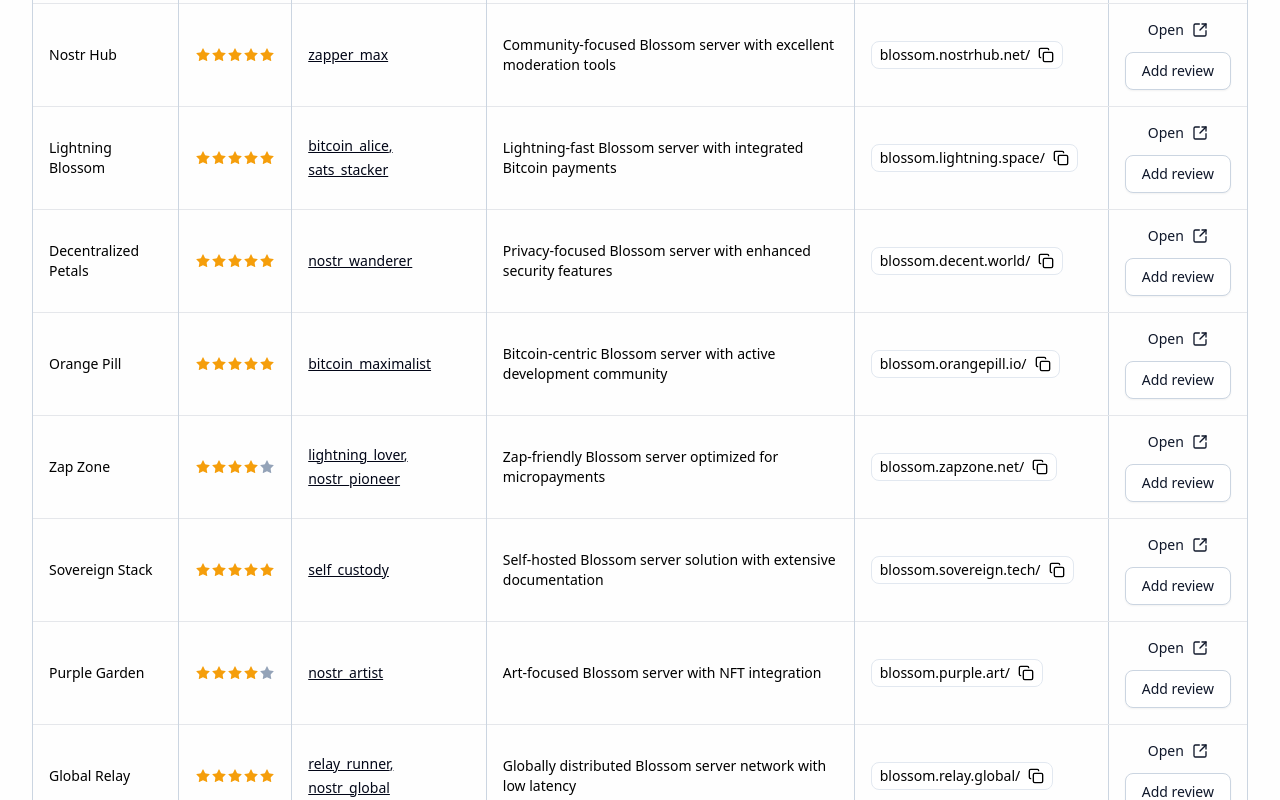
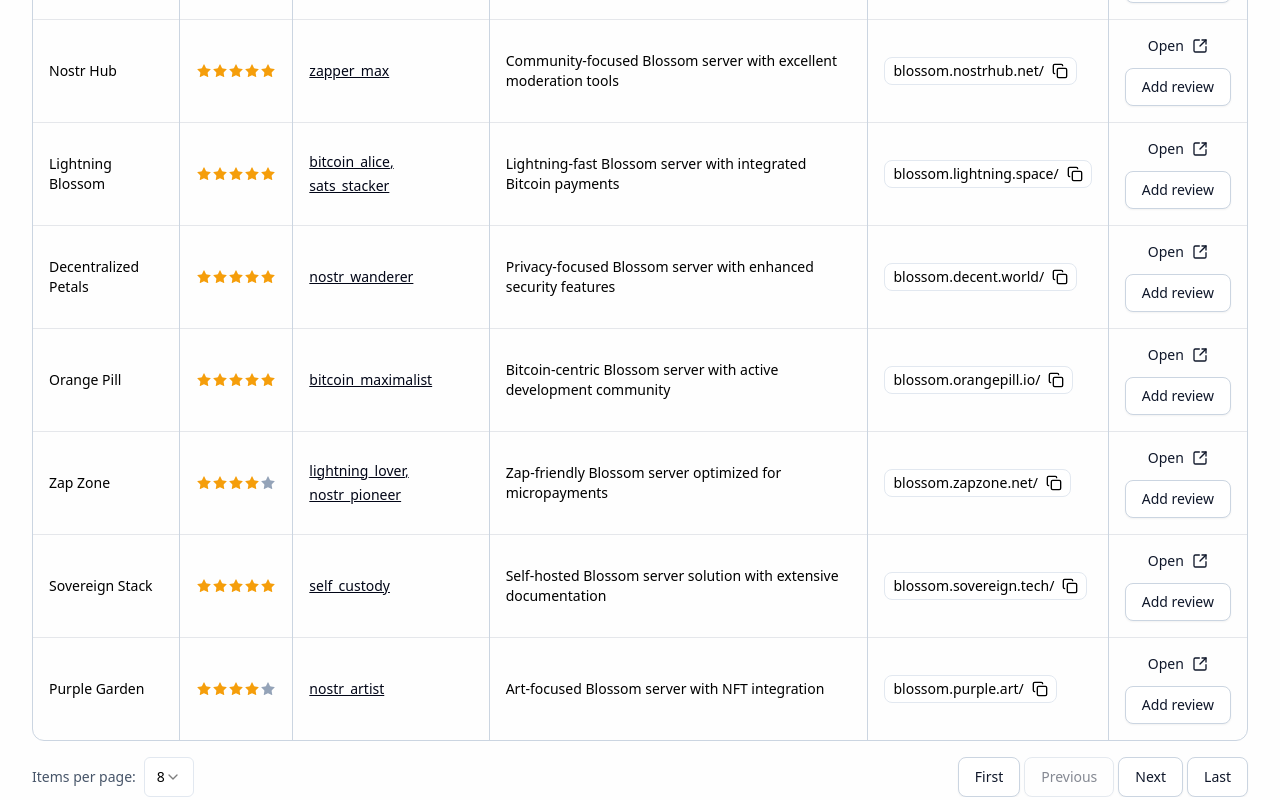
Before and after one commit to pjosxyz/blossom-table, a React (Vite) app: page / in a window 1280 px wide. Shown: the part 340-1140 px from the top of the page. Built offline with nearby package versions, Linux system fonts and the light colour scheme.

Commit message:
Implemented filtering on Server Name column. Implemented pagination.

```diff
--- a/src/App.tsx
+++ b/src/App.tsx
@@ -13,7 +13,8 @@ function App() {
   const data = React.useMemo(() => mData, []);
 
   // TODO: need to memoise...
-  const columns: ColumnDef<ServerData>[] = [
+  const columns = React.useMemo<ColumnDef<ServerData>[]>(
+    () => [
       {
         accessorKey: "serverName",
         header: "Server Name",
@@ -26,7 +27,9 @@ function App() {
       {
         accessorKey: "reviewedBy",
         header: "Reviewed by",
-      cell: (info) => <Reviewers reviewedBy={info.getValue<ReviewedBy[]>()} />,
+        cell: (info) => (
+          <Reviewers reviewedBy={info.getValue<ReviewedBy[]>()} />
+        ),
       },
       {
         accessorKey: "description",
@@ -42,7 +45,9 @@ function App() {
         header: "Actions",
         cell: () => <ActionButtons />,
       },
-  ];
+    ],
+    [] // No dependencies since columns definition is static
+  );
   return (
     <BaseLayout>
       <Tabs defaultValue="servers" className="w-full">
--- a/src/components/servers-table/components/desktop-servers-table/desktop-table.tsx
+++ b/src/components/servers-table/components/desktop-servers-table/desktop-table.tsx
@@ -19,7 +19,7 @@ export default function DesktopTable({
 }: TableProps) {
   return (
     <div className="hidden lg:block">
-      <div className="flex items-center justify-between">
+      <div className="flex items-center justify-between mb-4">
         <ServerNameSearch
           onSearchChange={onServerNameFilterChange}
           serverNameFilter={serverNameFilter}
@@ -37,6 +37,7 @@ export default function DesktopTable({
                     // first cell doesn't get a border-left
                     className={index > 0 ? "border-l border-slate-300" : ""}
                   >
+                    {/* TableHead children typed as React.Node so wrapped in fragment to keep TS happy */}
                     <>{headers.column.columnDef.header}</>
                   </TableHead>
                 ))}
@@ -49,15 +50,14 @@ export default function DesktopTable({
                 {row.getVisibleCells().map((cell, index) => (
                   <TableCell
                     key={cell.id}
-                    className={
-                      cell.column.columnDef.header === "Actions"
-                        ? "border-l border-slate-300 flex flex-col gap-3"
-                        : index > 0
-                        ? "border-l border-slate-300"
-                        : ""
-                    }
+                    className={index > 0 ? "border-l border-slate-300" : ""}
                   >
-                    {flexRender(cell.column.columnDef.cell, cell.getContext())}
+                    <div className="flex flex-col gap-3">
+                      {flexRender(
+                        cell.column.columnDef.cell,
+                        cell.getContext()
+                      )}
+                    </div>
                   </TableCell>
                 ))}
               </TableRow>
--- a/src/components/servers-table/components/pagination.tsx
+++ b/src/components/servers-table/components/pagination.tsx
@@ -4,9 +4,9 @@ import { Select, SelectContent, SelectItem, SelectTrigger, SelectValue } from "@
 
 function Pagination({ tableData, itemsPerPage, onItemsPerPageChange }: PaginationProps) {
   return (
-    <div className="flex justify-between flex-end px-2 sm:px-4">
-      <div className="flex items-center">
-        <p className="text-sm grow-1 whitespace-nowrap hidden sm:block">
+    <div className="flex justify-between flex-end px-2 sm:px-4 lg:px-0">
+      <div className="flex items-center gap-2">
+        <p className="text-sm grow-1 text-slate-600 whitespace-nowrap hidden sm:block">
           Items per page:
         </p>
         <Select onValueChange={onItemsPerPageChange}>
@@ -14,9 +14,9 @@ function Pagination({ tableData, itemsPerPage, onItemsPerPageChange }: Paginatio
             <SelectValue placeholder={itemsPerPage} />
           </SelectTrigger>
           <SelectContent>
-            <SelectItem value="10">10</SelectItem>
-            <SelectItem value="20">20</SelectItem>
-            <SelectItem value="30">30</SelectItem>
+            <SelectItem value="8">8</SelectItem>
+            <SelectItem value="16">16</SelectItem>
+            <SelectItem value="24">24</SelectItem>
           </SelectContent>
         </Select>
       </div>
--- a/src/components/servers-table/components/server-search.tsx
+++ b/src/components/servers-table/components/server-search.tsx
@@ -11,6 +11,7 @@ export default function ServerNameSearch({
       className="max-w-96 border border-slate-300"
       value={serverNameFilter}
       onChange={(e) => onSearchChange(e.target.value)}
+      // onChange={(e) => console.log(e.target.value)}
     />
   );
 }
--- a/src/components/servers-table/index.tsx
+++ b/src/components/servers-table/index.tsx
@@ -1,6 +1,8 @@
 import React from "react";
 import {
+  ColumnFiltersState,
   getCoreRowModel,
+  getFilteredRowModel,
   getPaginationRowModel,
   useReactTable,
 } from "@tanstack/react-table";
@@ -11,24 +13,47 @@ import { DEFAULT_ITEMS_PER_PAGE } from "@/consts";
 import DesktopTable from "./components/desktop-servers-table/desktop-table";
 
 export default function ServersTable({ data, columns }: ServersTableProps) {
+  const [serverNameFilter, setServerNameFilter] = React.useState<string>("");
+  const [itemsPerPage, setItemsPerPage] = React.useState<number>(
+    DEFAULT_ITEMS_PER_PAGE
+  );
+  const [columnFilters, setColumnFilters] = React.useState<ColumnFiltersState>([
+    {
+      id: "serverName",
+      value: serverNameFilter,
+    },
+  ]);
+  const [pagination, setPagination] = React.useState({
+    pageIndex: 0,
+    pageSize: itemsPerPage,
+  });
+
   const table = useReactTable({
     data,
     columns,
     getCoreRowModel: getCoreRowModel(),
     getPaginationRowModel: getPaginationRowModel(),
+    getFilteredRowModel: getFilteredRowModel(),
+    onPaginationChange: setPagination,
+    state: {
+      columnFilters,
+      pagination,
+    },
+    onColumnFiltersChange: setColumnFilters,
   });
-  const [serverNameFilter, setServerNameFilter] = React.useState<string>("");
-  const [itemsPerPage, setItemsPerPage] = React.useState<number>(
-    DEFAULT_ITEMS_PER_PAGE
-  );
 
   function handleServerNameFilterChange(value: string) {
     setServerNameFilter(value);
+    table.getColumn("serverName")?.setFilterValue(value);
   }
 
   function handleItemsPerPageChange(value: string) {
     const numItems = Number(value);
     setItemsPerPage(numItems);
+    setPagination((prev) => ({
+      ...prev,
+      pageSize: numItems,
+    }));
   }
 
   return (
--- a/src/consts.ts
+++ b/src/consts.ts
@@ -1,2 +1,2 @@
-export const DEFAULT_ITEMS_PER_PAGE = 10
+export const DEFAULT_ITEMS_PER_PAGE = 8
 export const MAX_REVIEWER_USERNAMES = 5
```
Lines whose indentation alone changed are shown as unchanged.
